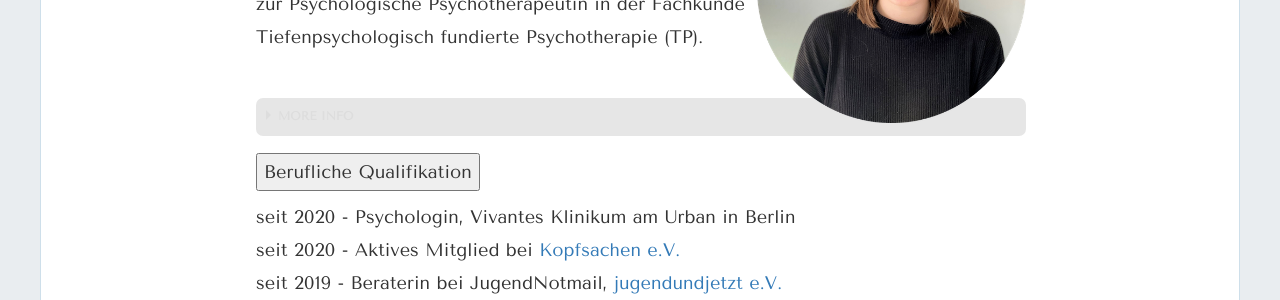
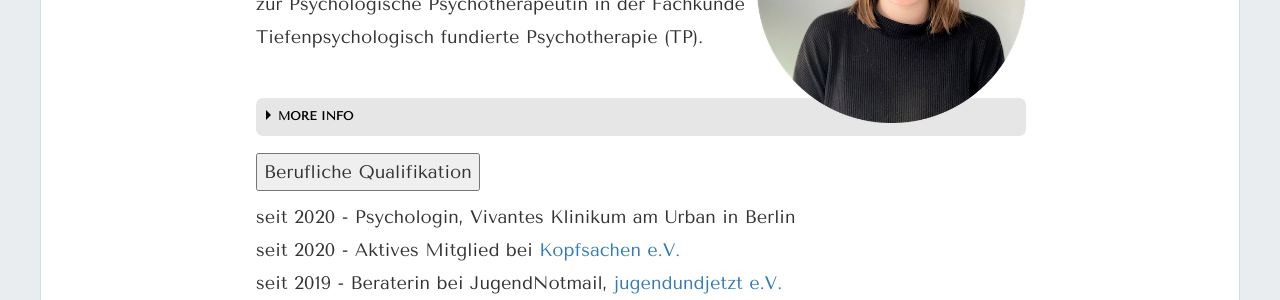
Before and after one commit to carolinschneider/carolinschneider.github.io, a Jekyll site: the page built from about.md, in a window 1280 px wide. Shown: the part 237-537 px from the top of the page. Built offline with Jekyll 4.4.1, drawn with Linux system fonts in a browser that asks for light colours; nearby versions of some CDN libraries.

Commit message:
Update style.scss

```diff
--- a/css/style.scss
+++ b/css/style.scss
@@ -454,7 +454,7 @@ input[type='checkbox'] { display: none; }
 	text-transform: uppercase;
 	text-align: left;
 	padding: 1rem;
-	color: #DDDDDD;
+	color: #000000;
 	background: #e6e6e6;
 	cursor: pointer;
 	border-radius: 7px;
```
